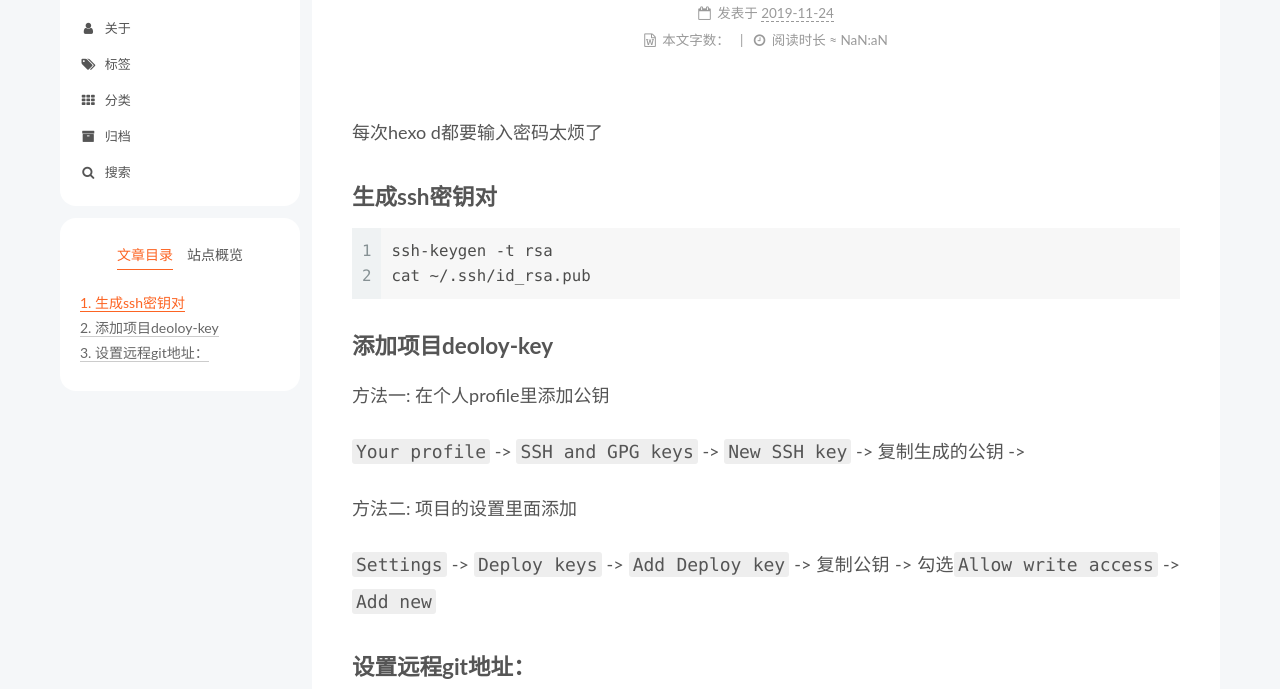
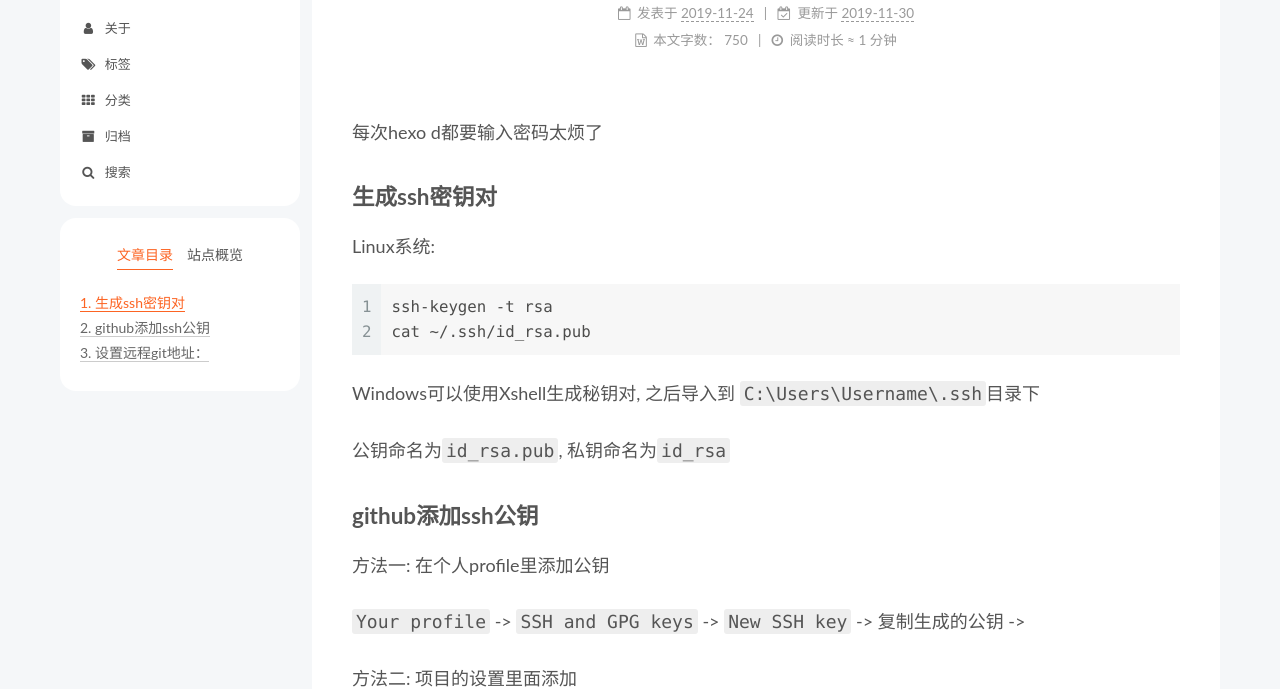
Before and after one commit to lovehhf/lovehhf.github.io, a plain HTML site: page 2019/11/24/hexo-deploy配置免输入github账号密码/index.html in a window 1280 px wide. Shown: the part 127-816 px from the top of the page. Drawn offline with Linux system fonts and the light colour scheme; some packages are replaced by stand-ins of ours; a script that the page names is missing.

Commit message:
Site updated: 2019-11-30 18:09:48

```diff
--- a/2019/11/24/hexo-deploy配置免输入github账号密码/index.html
+++ b/2019/11/24/hexo-deploy配置免输入github账号密码/index.html
@@ -55,7 +55,7 @@
 <meta property="og:site_name" content="晨飞小窝">
 <meta property="og:description" content="每次hexo d都要输入密码太烦了">
 <meta property="og:locale" content="zh-CN">
-<meta property="og:updated_time" content="2019-11-24T08:42:02.000Z">
+<meta property="og:updated_time" content="2019-11-30T10:09:35.406Z">
 <meta name="twitter:card" content="summary">
 <meta name="twitter:title" content="hexo deploy配置免输入github账号密码">
 <meta name="twitter:description" content="每次hexo d都要输入密码太烦了">
@@ -236,9 +236,15 @@
               </span>
               <span class="post-meta-item-text">发表于</span>
 
-
-              <time title="创建时间：2019-11-24 15:42:27 / 修改时间：16:42:02" itemprop="dateCreated datePublished" datetime="2019-11-24T15:42:27+08:00">2019-11-24</time>
+              <time title="创建时间：2019-11-24 15:42:27" itemprop="dateCreated datePublished" datetime="2019-11-24T15:42:27+08:00">2019-11-24</time>
             </span>
+              <span class="post-meta-item">
+                <span class="post-meta-item-icon">
+                  <i class="fa fa-calendar-check-o"></i>
+                </span>
+                <span class="post-meta-item-text">更新于</span>
+                <time title="修改时间：2019-11-30 18:09:35" itemprop="dateModified" datetime="2019-11-30T18:09:35+08:00">2019-11-30</time>
+              </span>
 
 
             <span class="post-meta-item" title="阅读次数" id="busuanzi_container_page_pv" style="display: none;">
@@ -253,14 +259,14 @@
                 <i class="fa fa-file-word-o"></i>
               </span>
                 <span class="post-meta-item-text">本文字数：</span>
-              <span></span>
+              <span>750</span>
             </span>
             <span class="post-meta-item" title="阅读时长">
               <span class="post-meta-item-icon">
                 <i class="fa fa-clock-o"></i>
               </span>
                 <span class="post-meta-item-text">阅读时长 &asymp;</span>
-              <span>NaN:aN</span>
+              <span>1 分钟</span>
             </span>
 
         </div>
@@ -274,8 +280,11 @@
 
         <p>每次hexo d都要输入密码太烦了</p>
 <a id="more"></a>
-<h3 id="生成ssh密钥对"><a href="#生成ssh密钥对" class="headerlink" title="生成ssh密钥对"></a>生成ssh密钥对</h3><figure class="highlight bash"><table><tr><td class="gutter"><pre><span class="line">1</span><br><span class="line">2</span><br></pre></td><td class="code"><pre><span class="line">ssh-keygen -t rsa</span><br><span class="line">cat ~/.ssh/id_rsa.pub</span><br></pre></td></tr></table></figure>
-<h3 id="添加项目deoloy-key"><a href="#添加项目deoloy-key" class="headerlink" title="添加项目deoloy-key"></a>添加项目deoloy-key</h3><p>方法一: 在个人profile里添加公钥</p>
+<h3 id="生成ssh密钥对"><a href="#生成ssh密钥对" class="headerlink" title="生成ssh密钥对"></a>生成ssh密钥对</h3><p>Linux系统:</p>
+<figure class="highlight bash"><table><tr><td class="gutter"><pre><span class="line">1</span><br><span class="line">2</span><br></pre></td><td class="code"><pre><span class="line">ssh-keygen -t rsa</span><br><span class="line">cat ~/.ssh/id_rsa.pub</span><br></pre></td></tr></table></figure>
+<p>Windows可以使用Xshell生成秘钥对, 之后导入到 <code>C:\Users\Username\.ssh</code>目录下</p>
+<p>公钥命名为<code>id_rsa.pub</code>, 私钥命名为<code>id_rsa</code></p>
+<h3 id="github添加ssh公钥"><a href="#github添加ssh公钥" class="headerlink" title="github添加ssh公钥"></a>github添加ssh公钥</h3><p>方法一: 在个人profile里添加公钥</p>
 <p><code>Your profile</code> -&gt; <code>SSH and GPG keys</code> -&gt; <code>New SSH key</code> -&gt; 复制生成的公钥 -&gt; </p>
 <p>方法二: 项目的设置里面添加</p>
 <p><code>Settings</code> -&gt;  <code>Deploy keys</code> -&gt; <code>Add Deploy key</code> -&gt; 复制公钥 -&gt; 勾选<code>Allow write access</code> -&gt; <code>Add new</code></p>
@@ -343,7 +352,7 @@
 
       <!--noindex-->
       <div class="post-toc-wrap sidebar-panel">
-          <div class="post-toc motion-element"><ol class="nav"><li class="nav-item nav-level-3"><a class="nav-link" href="#生成ssh密钥对"><span class="nav-number">1.</span> <span class="nav-text">生成ssh密钥对</span></a></li><li class="nav-item nav-level-3"><a class="nav-link" href="#添加项目deoloy-key"><span class="nav-number">2.</span> <span class="nav-text">添加项目deoloy-key</span></a></li><li class="nav-item nav-level-3"><a class="nav-link" href="#设置远程git地址："><span class="nav-number">3.</span> <span class="nav-text">设置远程git地址：</span></a></li></ol></div>
+          <div class="post-toc motion-element"><ol class="nav"><li class="nav-item nav-level-3"><a class="nav-link" href="#生成ssh密钥对"><span class="nav-number">1.</span> <span class="nav-text">生成ssh密钥对</span></a></li><li class="nav-item nav-level-3"><a class="nav-link" href="#github添加ssh公钥"><span class="nav-number">2.</span> <span class="nav-text">github添加ssh公钥</span></a></li><li class="nav-item nav-level-3"><a class="nav-link" href="#设置远程git地址："><span class="nav-number">3.</span> <span class="nav-text">设置远程git地址：</span></a></li></ol></div>
       </div>
       <!--/noindex-->
 
```
Also changed, not shown: atom.xml (+2 -2 lines), index.html (+10 -4 lines).
